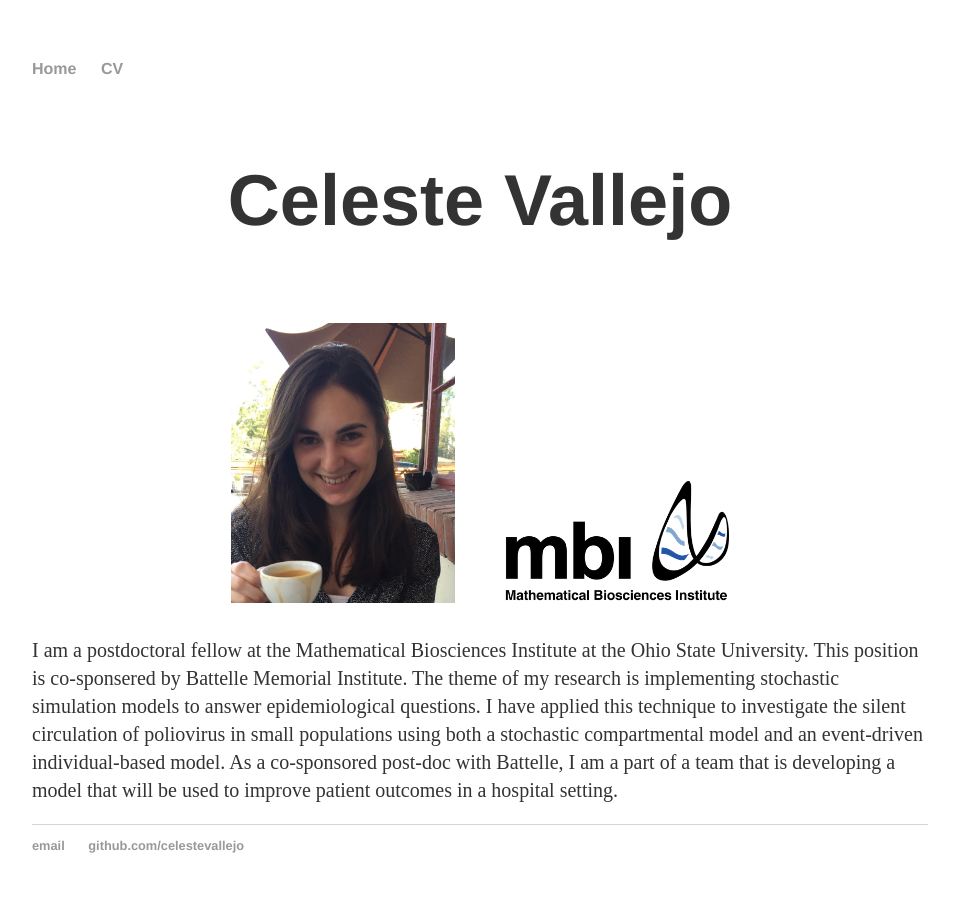
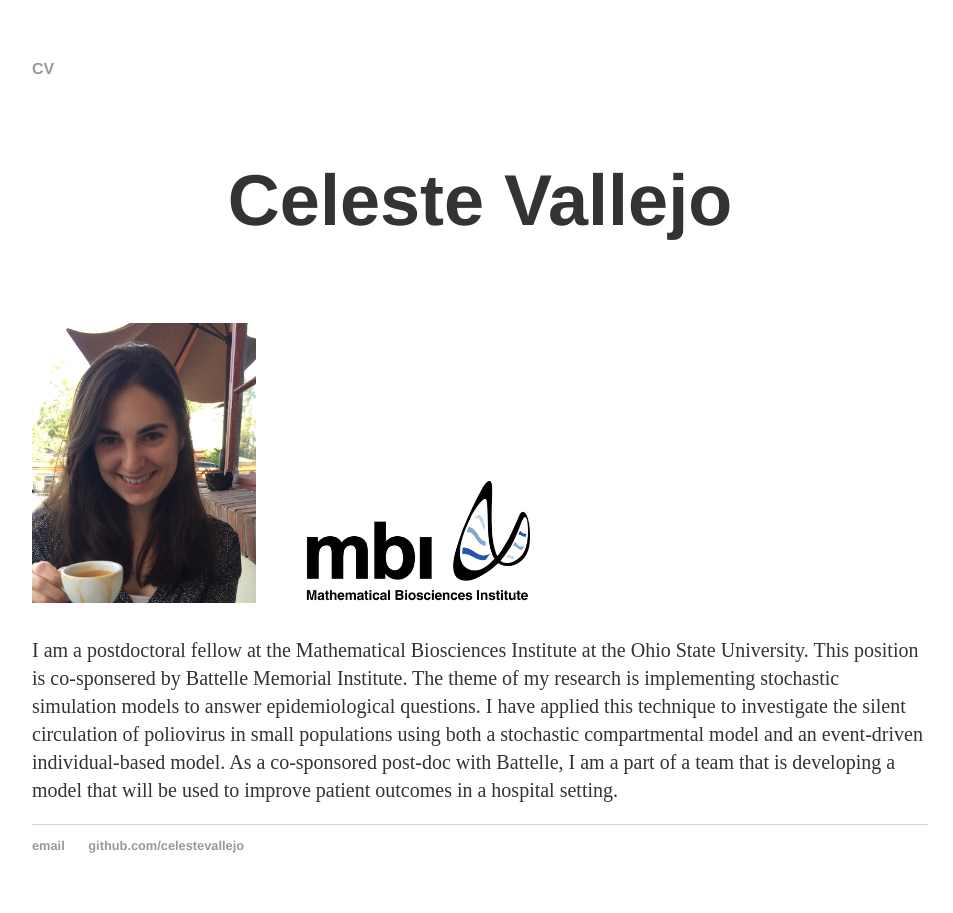
Before and after one commit to celestevallejo/celestevallejo.github.io, a Jekyll site: the page built from index.html, in a window 1280 px wide. Shown: the whole page, without its empty margins (160-1113 px from the left). Built offline with Jekyll 4.4.1, drawn with Linux system fonts in a browser that asks for light colours.

Commit message:
left justifying pics

```diff
--- a/_layouts/default.html
+++ b/_layouts/default.html
@@ -8,7 +8,6 @@
 		<body>
 			<nav>
 	    		<ul>
-	        		<li><a href="/">Home</a></li>
 		        	<!--<li><a href="/about">About</a></li>-->
 	        		<li><a href="/cv">CV</a></li>
 
--- a/index.html
+++ b/index.html
@@ -4,7 +4,7 @@ title: Celeste Vallejo
 ---
 <div class="blurb">
 <h1><p style="text-align:center">Celeste Vallejo</p></h1>
-<p style="text-align:center">
+<p>
 <img src="images/cvallejo.jpg" alt="Celeste Vallejo image not shown" class="inline" width="25%" height="25%" style="PADDING-RIGHT: 50px"/><img src="images/Mathematical_Biosciences_Institute_Logo.png" alt="MBI logo not shown" class="inline" width="25%" height="25%" />	</p>
 <p style="font-size:20px">I am a postdoctoral fellow at the Mathematical Biosciences Institute at the Ohio State University. This position is co-sponsered by Battelle Memorial Institute. The theme of my research is implementing stochastic simulation models to answer epidemiological questions. I have applied this technique to investigate the silent circulation of poliovirus in small populations using both a stochastic compartmental model and an event-driven individual-based model. As a co-sponsored post-doc with Battelle, I am a part of a team that is developing a model that will be used to improve patient outcomes in a hospital setting.</p>
 </div><!-- /.blurb -->
```
